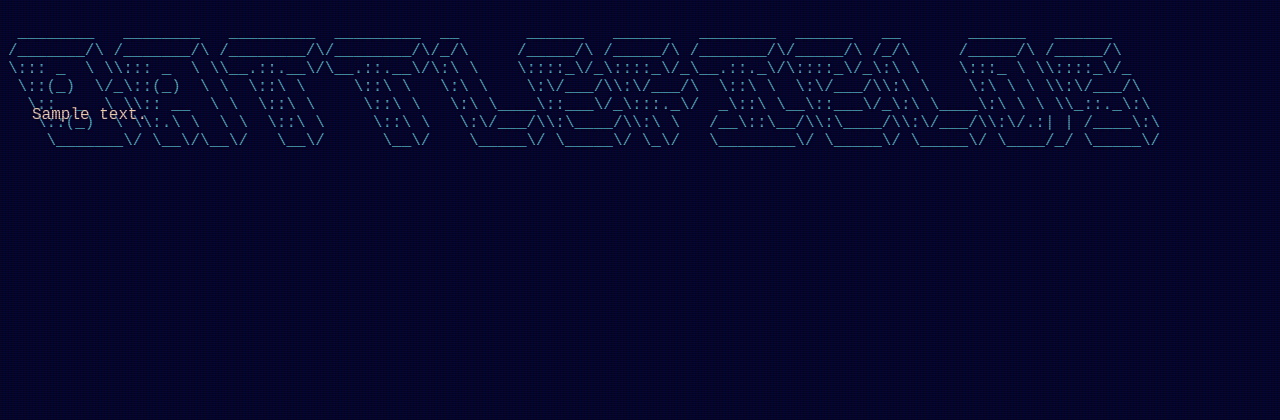
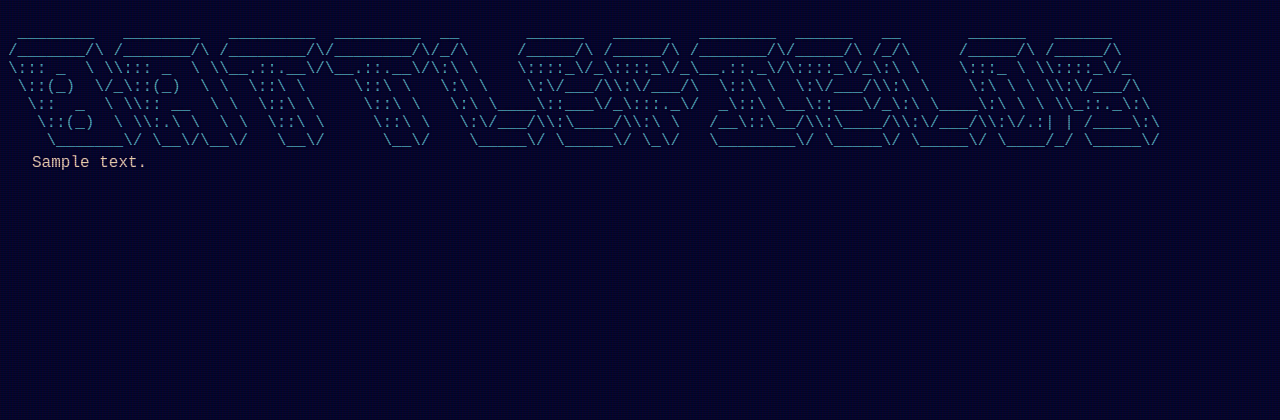
Before and after one commit to NikoWorldMan/Liver-Service, a Flask app: template battlefield liver serivse/templates/main.html in a window 1280 px wide; the page is wider, and only the part inside the window is pictured. Shown: the top 420 px of that part. Run offline with Flask 3, Linux system fonts and the light colour scheme; the template is opened without the code that fills it: most values are stand-ins (such as "Sample title", 1, 10 or a date in 2020).

Commit message:
Update stylesheet.css

```diff
--- a/battlefield liver serivse/static/stylesheet.css
+++ b/battlefield liver serivse/static/stylesheet.css
@@ -207,13 +207,14 @@
     }
 
     .commands{
+      padding-top: 3em;
       grid-column:1;
       grid-row: 2/9;
       color: wheat;
       }
 
   .console{
-    max-height: 10em;
+    max-height: 3em;
     margin-top: -18em;
   }
   .inputbox{
```
